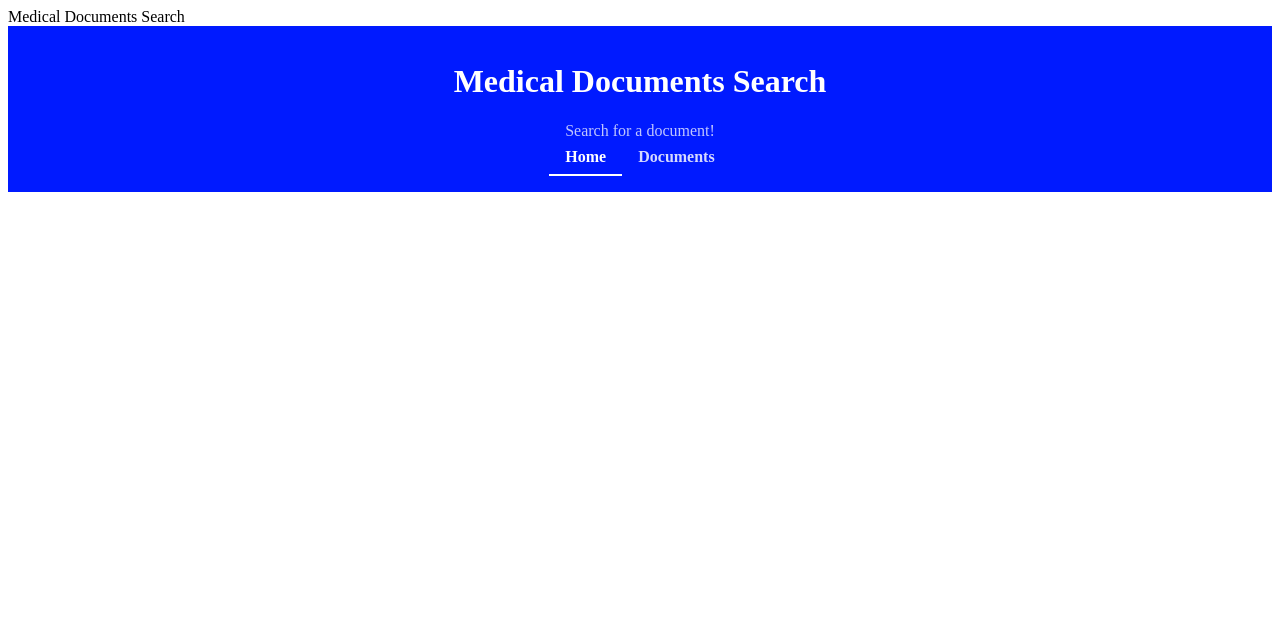
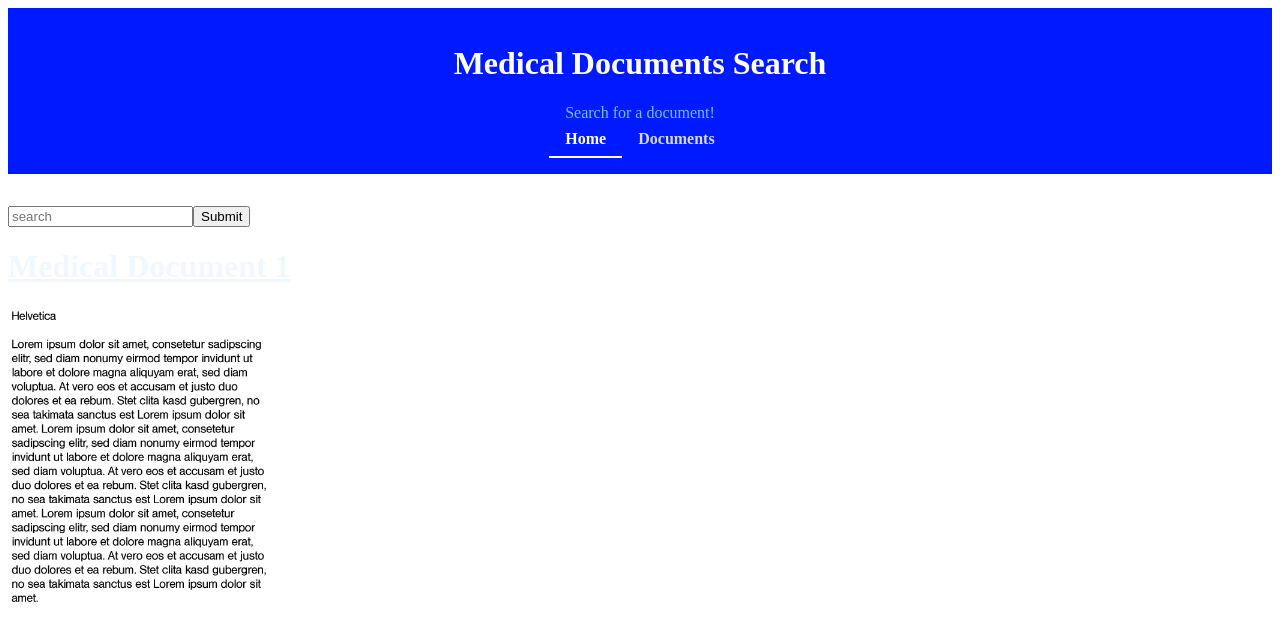
Before and after one commit to Aetrix27/medical-document-search, a React (Create React App) app: page /#/ in a window 1280 px wide. Shown: the top 640 px of the page. Built offline with nearby package versions, Linux system fonts and the light colour scheme.

Commit message:
document is visible

```diff
--- a/src/components/App.js
+++ b/src/components/App.js
@@ -2,13 +2,13 @@ import { Outlet } from 'react-router-dom'
 
 import Navbar from './Navbar.js'
 import './App.css';
-
+import DocumentList from './DocumentList/DocumentList'
 
 function App(){
     return (
         <div className="App">
-                Medical Documents Search
         <Navbar />
+        <DocumentList />
         </div>
     )
 }
--- /dev/null
+++ b/src/components/Document/Document.css
@@ -0,0 +1,3 @@
+.Document-title{
+    color:aliceblue
+}
--- /dev/null
+++ b/src/components/Document/Document.js
@@ -0,0 +1,26 @@
+// src/POPOSSpace.js
+import { Link } from 'react-router-dom'
+import './Document.css'
+
+function Document(props) {
+    // Get the
+    const { name, image, id } = props
+
+    return (
+      <div className="Document">
+        <h1>
+          <Link
+            className="Document-title" // add a class name!
+            to={`/details/${id}`}>
+            {name}
+          </Link>
+        </h1>
+        <Link to={`/details/${id}`}>
+          <img src={`${process.env.PUBLIC_URL}/images/${image}`} width="300" height="300" alt="Hello" />
+        </Link>
+
+      </div>
+    )
+  }
+
+export default Document
--- a/src/components/DocumentDetails.js
+++ b/src/components/DocumentDetails.js
@@ -2,8 +2,8 @@
 
 import React from 'react'
 import { useParams } from 'react-router'
-import data from '../../sfpopos-data.js'
-import './POPOSDetails.css'
+import data from '../../document-data.json'
+//import './POPOSDetails.css'
 //import POPOSFeatureList from '../DocumentDetails/POPOSFeatureList'
 
 function DocumentDetails(props) {
--- /dev/null
+++ b/src/components/DocumentList/DocumentList.js
@@ -0,0 +1,48 @@
+// src/DocumentList.js
+import data from '../../document-data.js'
+import Document from '../Document/Document';
+//import './DocumentList.css';
+import { useState } from 'react'
+
+
+function DocumentList() {
+  const [ query, setQuery ] = useState('')
+
+    // deconstruct hours here
+    const spaces = data.filter(({ features, title, address }) => {
+    // true if query is in title
+    const inTitle = title.toLowerCase().includes(query.toLowerCase())
+    // true if query is in address
+    let doctors = []
+      // return true if either is true
+      return inTitle
+    }).map((obj) => { // remove i here
+			// Add id here!
+			const { id, title, images, features } = obj
+		return (
+			<Document
+				id={id} // use id here
+				key={`${title}-${id}`} // use id here
+                name={title}
+				image={images[0]}
+      />
+		)
+	})
+
+      return (
+        <div className="DocumentList">
+        <form>
+          <input
+            value={query}
+            placeholder="search"
+            onChange={(e) => setQuery(e.target.value)}
+          />
+          <button type="submit">Submit</button>
+        </form>
+        {spaces}
+      </div>
+      )
+  }
+
+
+  export default DocumentList
--- a/src/components/Navbar.css
+++ b/src/components/Navbar.css
@@ -12,7 +12,7 @@
 
   }
   .Title-Subtitle {
-    color: rgba(255, 255, 255, 0.75);
+    color: rgba(151, 248, 255, 0.75);
     display: flex;
     flex-direction: column;
     justify-content: center;
--- /dev/null
+++ b/src/document-data.js
@@ -0,0 +1,7 @@
+import data from './document-data.json'
+
+data.forEach((obj, i) => {
+	obj.id = i
+})
+
+export default data
--- /dev/null
+++ b/src/document-data.json
@@ -0,0 +1,10 @@
+[
+    {
+       "title":"Medical Document 1",
+       "desc":"The patient's blood pressure information",
+       "images":[
+          "lorem.png"
+       ]
+    }
+
+  ]
```
Also changed, not shown: document-data.json (deleted, +0 -10 lines), public/images/lorem.png (added), src/components/DocumentForm.js (deleted), src/components/DocumentForm/DocumentForm.js (added), src/components/DocumentList.js (deleted).
